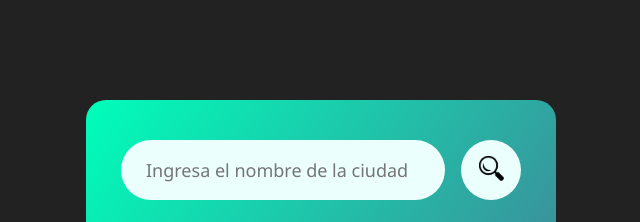
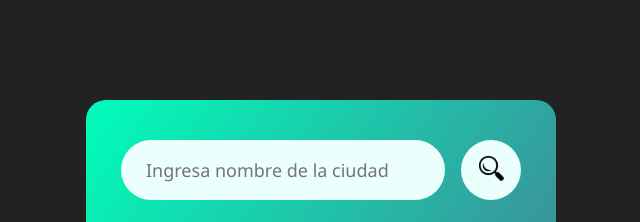
Before and after one commit to Slymerg/Tempcracker-github.io, a plain HTML site: page index.html in a window 1280 px wide. Shown: the top 222 px of the page, 319-959 px from the left. Drawn offline with Linux system fonts and the light colour scheme.

Commit message:
Update index.html

```diff
--- a/index.html
+++ b/index.html
@@ -9,12 +9,11 @@
     <link rel="stylesheet" href="estilos.css" />
 </head>
 <body>
-    <script src="codigo.js"></script>
     <div class="contenedor">
         <div class="buscador">
             <input
                 type="text"
-                placeholder="Ingresa el nombre de la ciudad"
+                placeholder="Ingresa nombre de la ciudad"
                 spellcheck="false"
                 autocomplete="false"
                 id="input-ciudad"
@@ -47,6 +46,7 @@
             </div>
         </div>
     </div>
+    <script src="codigo.js"></script>
 </body>
 
 </html>
```
